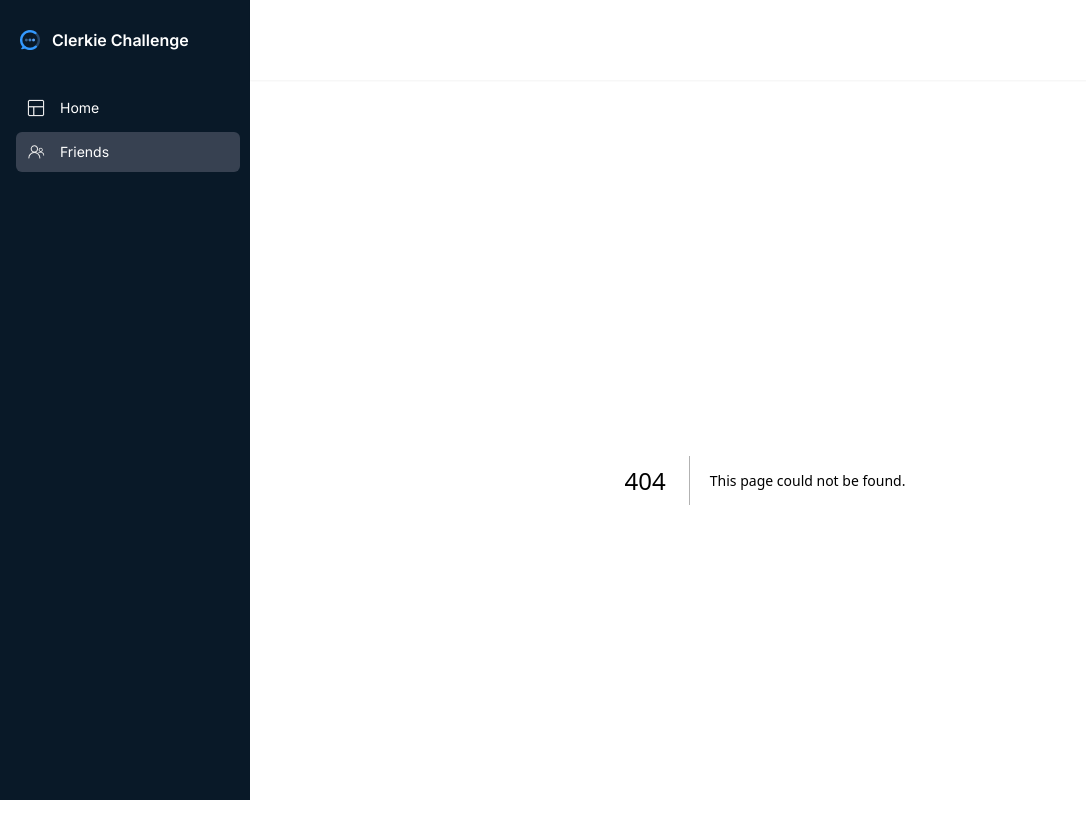
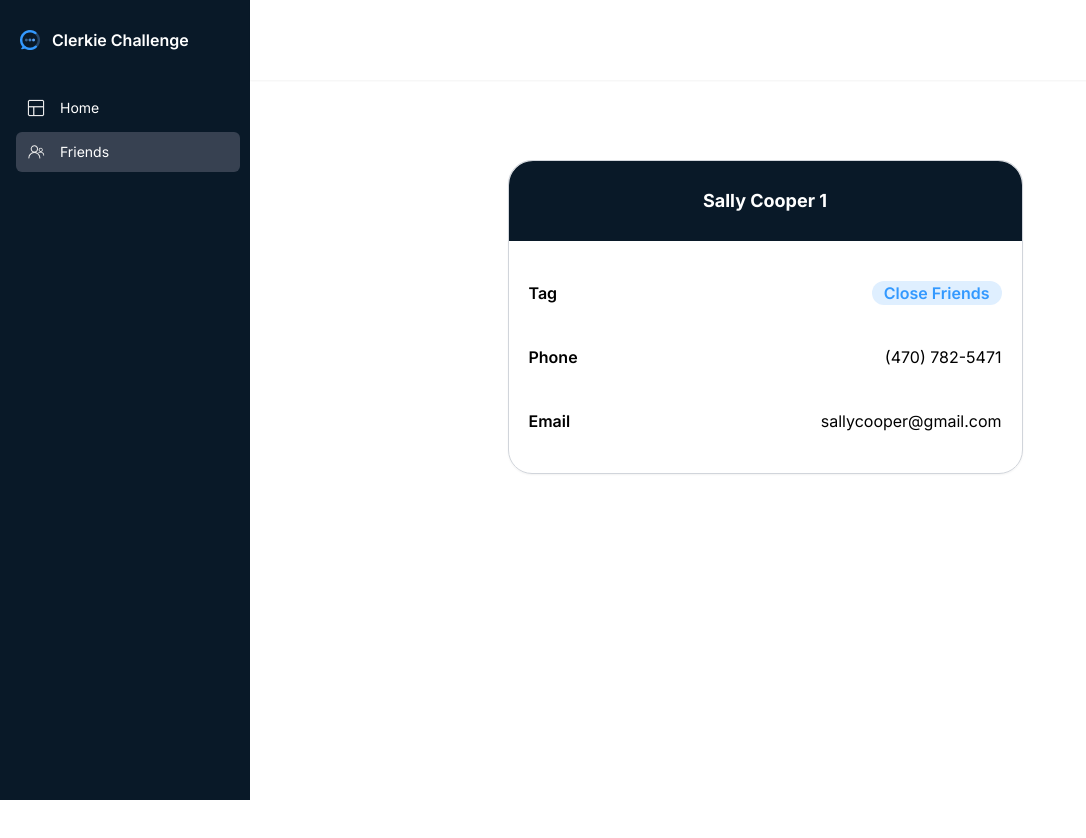
Before and after one commit to kalarisng/clerkie-infinite-scrolling-app, a Next.js app: page /friends/1 in a window 1280 px wide. Before the commit this address had no page. Shown: the top 838 px of the page, without its empty margins (0-1086 px from the left). After the commit the page ends 800 px from the top, so only its background shows below. Built offline with nearby package versions, Linux system fonts and the light colour scheme.

Commit message:
Add routing to basic friend info screen

```diff
--- a/app/friends/FriendDetails.tsx
+++ b/app/friends/FriendDetails.tsx
@@ -4,6 +4,7 @@ import friendsData from "./data.json";
 import Image from "next/image";
 import Ellipse from "@/public/ellipse.png";
 import LoadingSkeleton from "./LoadingSkeleton";
+import Link from "next/link";
 
 interface FriendDetailsProps {
   selectedFilters: string[];
@@ -162,6 +163,7 @@ const FriendDetails: React.FC<FriendDetailsProps> = ({
         <div>
           <ul>
             {friendData.map((friend) => (
+              <Link href={`/friends/${friend.id}`} key={friend.id}>
                 <li key={friend.id} className="mb-4 w-9/12">
                   <div className="border border-opacity-25 p-6 rounded-md">
                     <div className="flex items-center">
@@ -191,6 +193,7 @@ const FriendDetails: React.FC<FriendDetailsProps> = ({
                     </div>
                   </div>
                 </li>
+              </Link>
             ))}
           </ul>
           {shouldLoadMoreData && data !== null && <div ref={elementRef}></div>}
--- /dev/null
+++ b/app/friends/[id]/page.tsx
@@ -0,0 +1,39 @@
+import React from "react";
+import frienddata from "../data.json";
+
+const Page = ({ params }: { params: { id: string } }) => {
+  const number = parseInt(params.id, 10);
+  const friend = frienddata[number - 1];
+
+  return (
+    <div className="flex flex-col justify-center mx-auto h-auto mt-20 border rounded-3xl border-gray-300 w-1/2 shadow-sm">
+      <header className="flex justify-center items-center w-auto bg-sidebar-blue font-bold text-lg text-white h-20 rounded-tl-3xl rounded-tr-3xl">
+        {friend.name}
+      </header>
+      {friend.tag ? (
+        <div className="flex flex-row justify-between mt-10">
+          <span className="flex items-start pl-5 font-semibold">Tag</span>
+          <span
+            className={`flex items-center rounded-xl w-auto text-center font-semibold h-6 px-3 mr-5 ${
+              friend.tag === "Close Friends"
+                ? "bg-close-friends-bg text-close-friends-tag"
+                : "bg-super-close-friends-bg text-super-close-friends-tag"
+            }`}
+          >
+            {friend.tag}
+          </span>
+        </div>
+      ) : null}
+      <div className="flex flex-row justify-between mt-10">
+        <span className="flex items-start pl-5 font-semibold">Phone</span>
+        <span className="flex items-end pr-5">{friend.phone}</span>
+      </div>
+      <div className="flex flex-row justify-between mt-10 pb-10">
+        <span className="flex items-start pl-5 font-semibold">Email</span>
+        <span className="flex items-end pr-5">{friend.email}</span>
+      </div>
+    </div>
+  );
+};
+
+export default Page;
```
Lines whose indentation alone changed are shown as unchanged.
